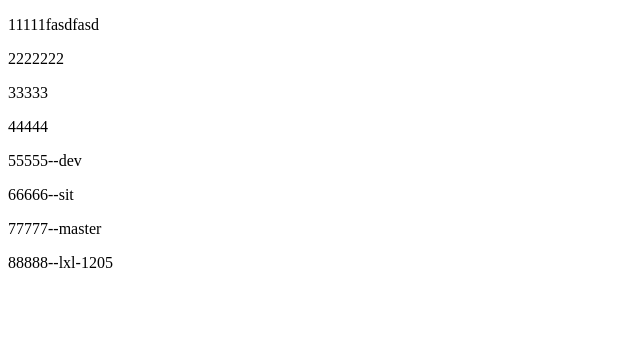
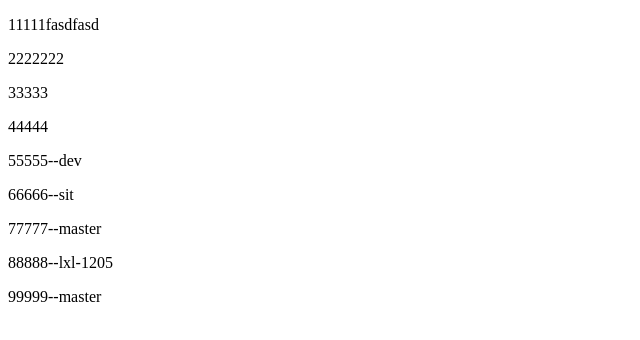
Before and after one commit to linxingli/learngit, a plain HTML site: page index.html in a window 1280 px wide. Shown: the whole page, without its empty margins (0-640 px from the left). Drawn offline with Linux system fonts and the light colour scheme.

Commit message:
update 9999

```diff
--- a/index.html
+++ b/index.html
@@ -15,5 +15,6 @@
   <p>66666--sit</p>
   <p>77777--master</p>
   <p>88888--lxl-1205</p>
+  <p>99999--master</p>
 </body>
 </html>
```
